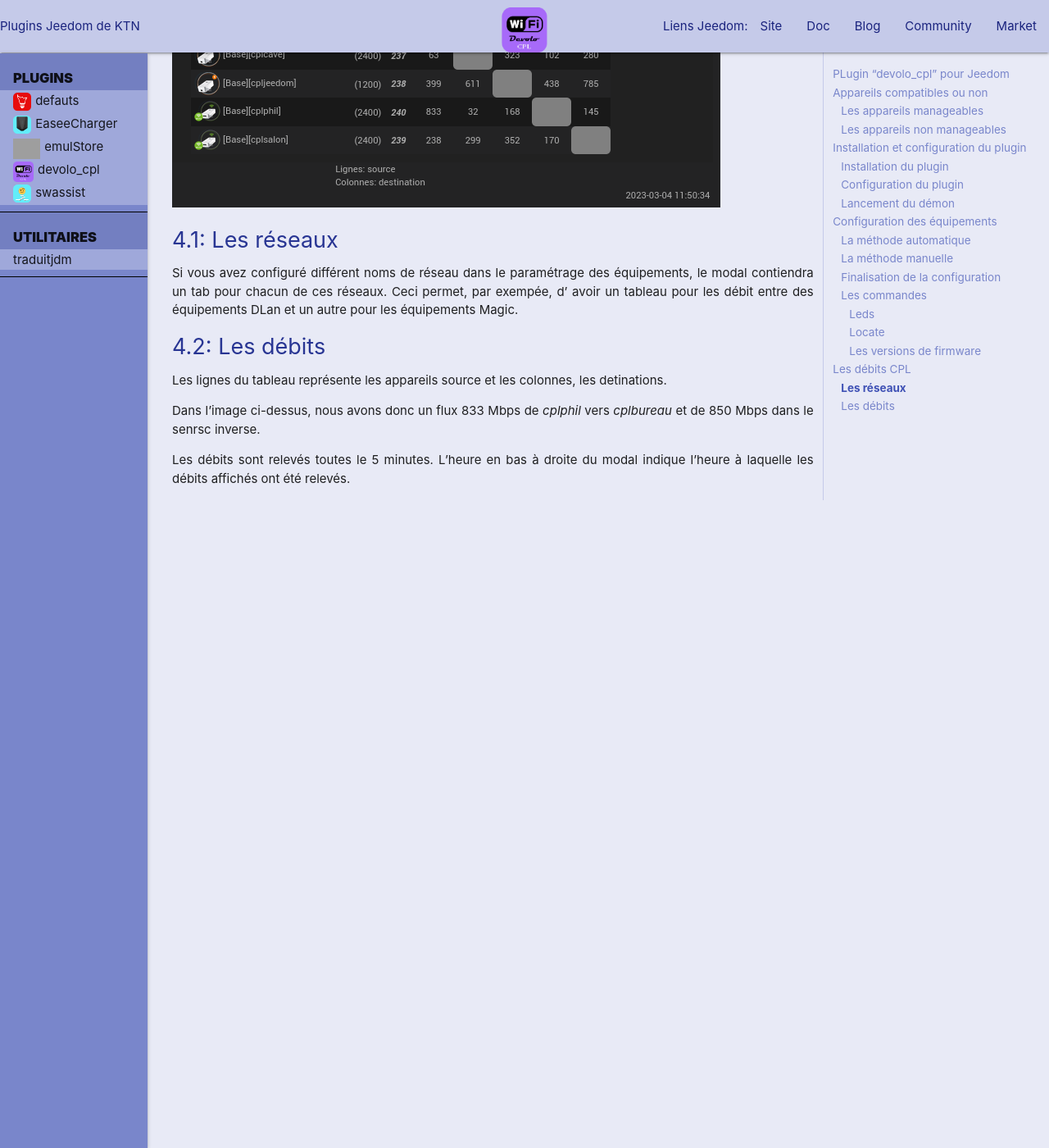
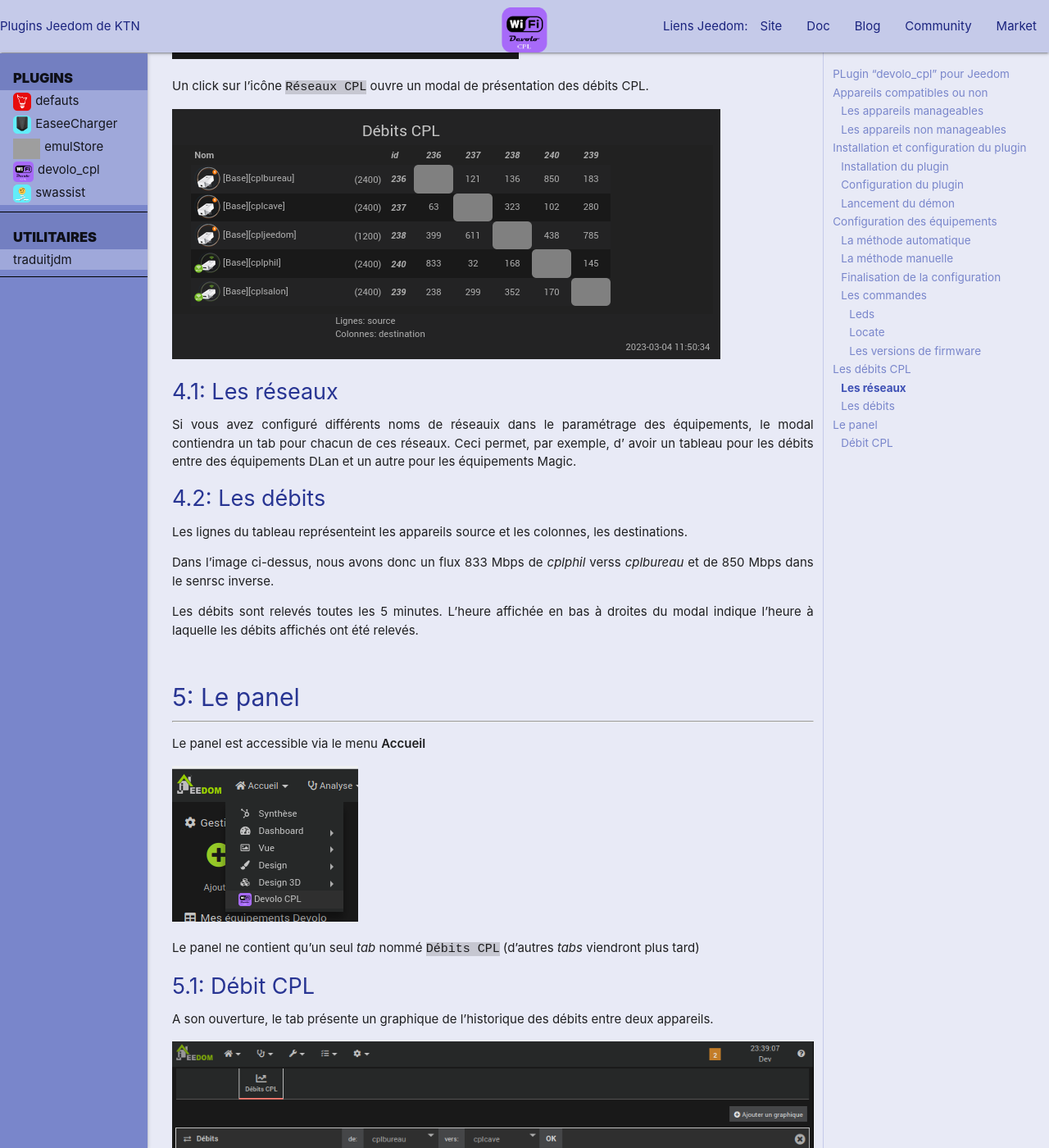
Before and after one commit to ktn001/ktn001.github.io, a Jekyll site: the page built from fr_FR/devolo_cpl/index.md, in a window 1280 px wide and 1400 px high, scrolled down 6160 px. Shown: the whole window at 82% size. Built offline with Jekyll 4.4.1, drawn with Linux system fonts in a browser that asks for light colours; emoji names are drawn with the system emoji font; some of the changed text lies outside the part shown; grey boxes are pictures that could not be loaded.

Commit message:
nouvelle version de devolo_cpl

```diff
--- a/fr_FR/devolo_cpl/index.md
+++ b/fr_FR/devolo_cpl/index.md
@@ -75,12 +75,16 @@
     + ***Pays***
     : Le pays dans lequel de trouvent les équipement Devolo. Ce paramètre sert
       à sélectioner les images des appareils avec le bon type de prises.
+    + ***Nom des équipements sans l'objet***
+    : Si cette option est sélectionnée, les noms des équipement dans les tableaux
+      et graphiques ne seront pas affichés sous la forme `[<objet>][<équipement>]`mais
+      `<équipement>`.
 
 **Base de données**
 : Configuration de la gestion des données:
     + ***Rétention***
     : Durée pendant laquelle les informations des débits CPL sont conservées en base
-      de données
+      de données.
 
 **Démon**
 : Configuration du démon:
@@ -227,18 +233,44 @@
 ## Les réseaux
 {: .num}
 
-Si vous avez configuré différent noms de réseau dans le paramétrage des équipements,
-le modal contiendra un tab pour chacun de ces réseaux. Ceci permet, par exempée, d'
-avoir un tableau pour les débit entre des équipements DLan et un autre pour les
-équipements Magic.
+Si vous avez configuré différents noms de réseauix dans le paramétrage des
+équipements, le modal contiendra un tab pour chacun de ces réseaux. Ceci permet,
+par exemple, d' avoir un tableau pour les débits entre des équipements DLan et
+un autre pour les équipements Magic.
 
 ## Les débits
 {: .num}
 
-Les lignes du tableau représente les appareils source et les colonnes, les detinations.
+Les lignes du tableau représenteint les appareils source et les colonnes, les
+destinations.
 
-Dans l'image ci-dessus, nous avons donc un flux 833 Mbps de *cplphil* vers *cplbureau*
-et de 850 Mbps dans le senrsc inverse.
+Dans l'image ci-dessus, nous avons donc un flux 833 Mbps de *cplphil* verss
+*cplbureau* et de 850 Mbps dans le senrsc inverse.
 
-Les débits sont relevés toutes le 5 minutes. L'heure en bas à droite du modal indique
-l'heure à laquelle les débits affichés ont été relevés.
+Les débits sont relevés toutes les 5 minutes. L'heure affichée en bas à droites
+du modal indique l'heure à laquelle les débits affichés ont été relevés.
+
+# Le panel
+{: .num}
+
+Le panel est accessible via le menu **Accueil**
+
+![Menu accueil](/images/devolo_cpl/menu_accueil.png)
+
+Le panel ne contient qu'un seul *tab* nommé `Débits CPL` (d'autres *tabs*
+viendront plus tard)
+
+## Débit CPL
+{: .num}
+
+A son ouverture, le tab présente un graphique de l'historique des débits entre
+deux appareils.
+
+![panel Débits CPL](/images/devolo_cpl/panel_debits_CPL.png)
+
+Il est possible:
++ D'ajouter u graphique via le bouton `Ajouter un graphique`
++ De changer la source et la destination via les sélecteur `de` et `vers`
+  puis en cliquant sur le bouton `OK`.
+
+Je vous laiss découvrir les autres fonctionalités du graphique.
```
Also changed, not shown: other parts of fr_FR/devolo_cpl/index.md (+15 -13 lines), fr_FR/devolo_cpl/changelog.md (+14 -0 lines), images/devolo_cpl/configuration_plugin.png, images/devolo_cpl/menu_accueil.png (added), images/devolo_cpl/panel_debits_CPL.png (added).
